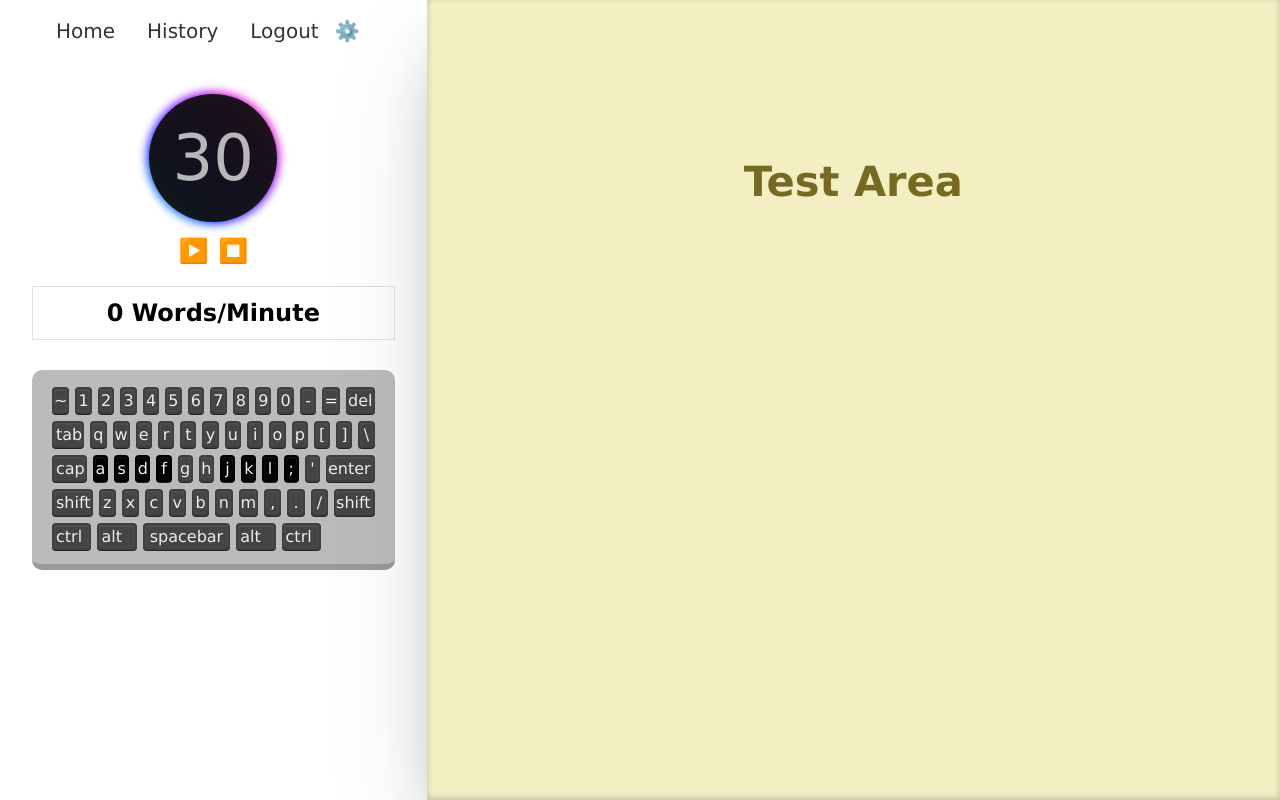
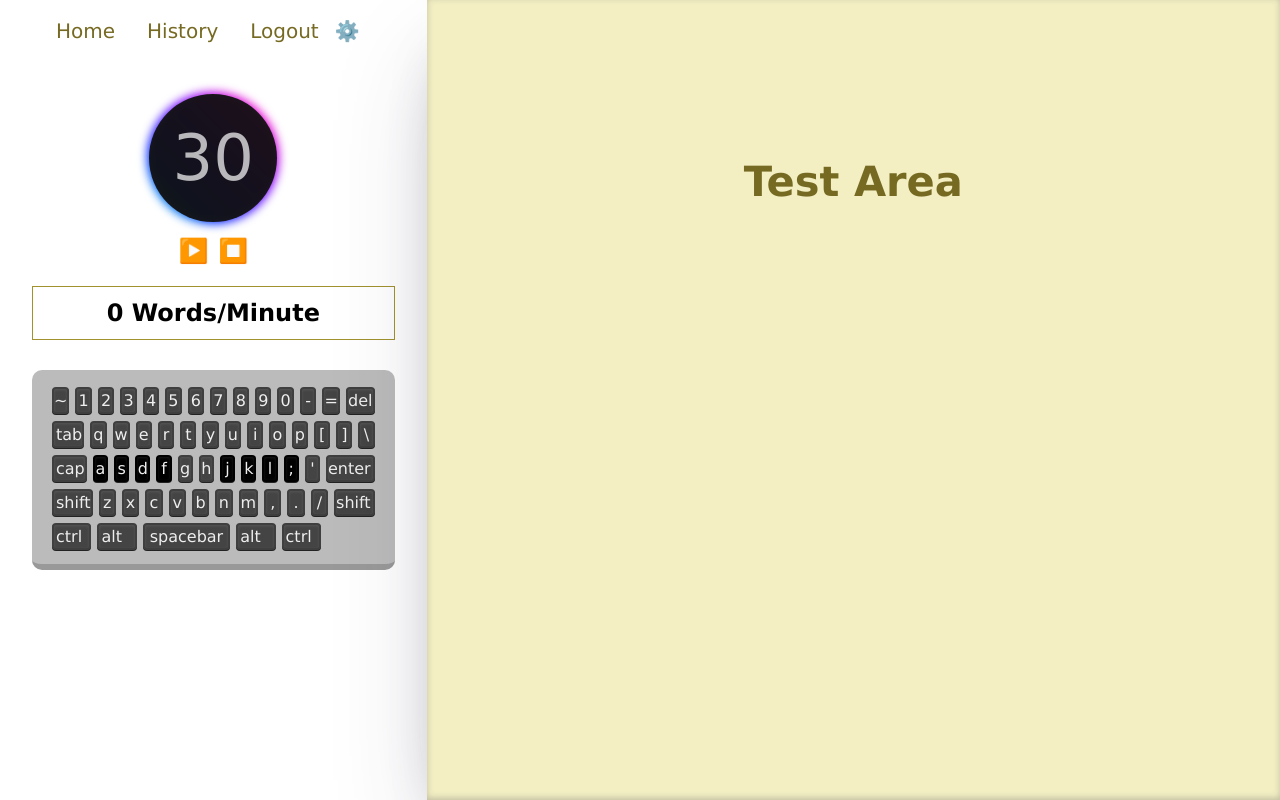
Before and after one commit to gitburd/type-time, a React (Create React App) app in the folder frontend/: page / in a window 1280 px wide. Built offline with nearby package versions, Linux system fonts and the light colour scheme.

Commit message:
styles nav

```diff
--- a/frontend/src/components/navbar/Navbar.css
+++ b/frontend/src/components/navbar/Navbar.css
@@ -14,7 +14,7 @@ nav li {
 }
 
 nav .navlink {
-    color: #333;
+    color:#766a23;
     text-align: center;
     padding: 14px 16px;
     font-size: 1.25em;
@@ -23,6 +23,7 @@ nav .navlink {
 
 nav .navlink:hover, .nav-icon:hover {
     color: #a1922e;
+    /* color: #a1922e; */
     cursor: pointer;
 }
 
--- a/frontend/src/components/tools/Tool.css
+++ b/frontend/src/components/tools/Tool.css
@@ -98,7 +98,8 @@ h2{
 }
 
 .wpm, .help-container{
-    border:1px solid rgb(223, 223, 223);
+    /* border:1px solid rgb(223, 223, 223); */
+    border:1px solid #a1922e;
     padding:0;
 }
 
```
